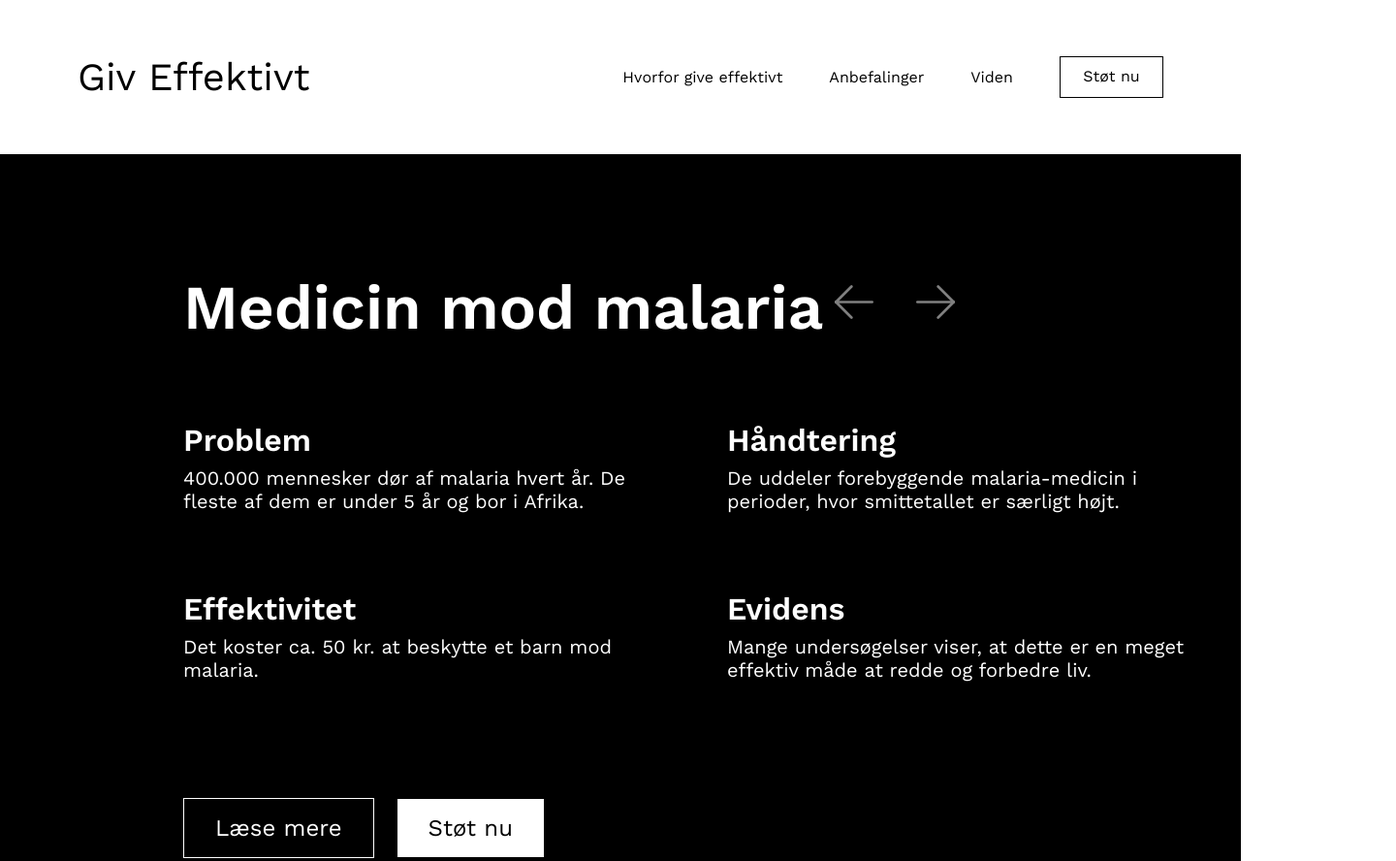
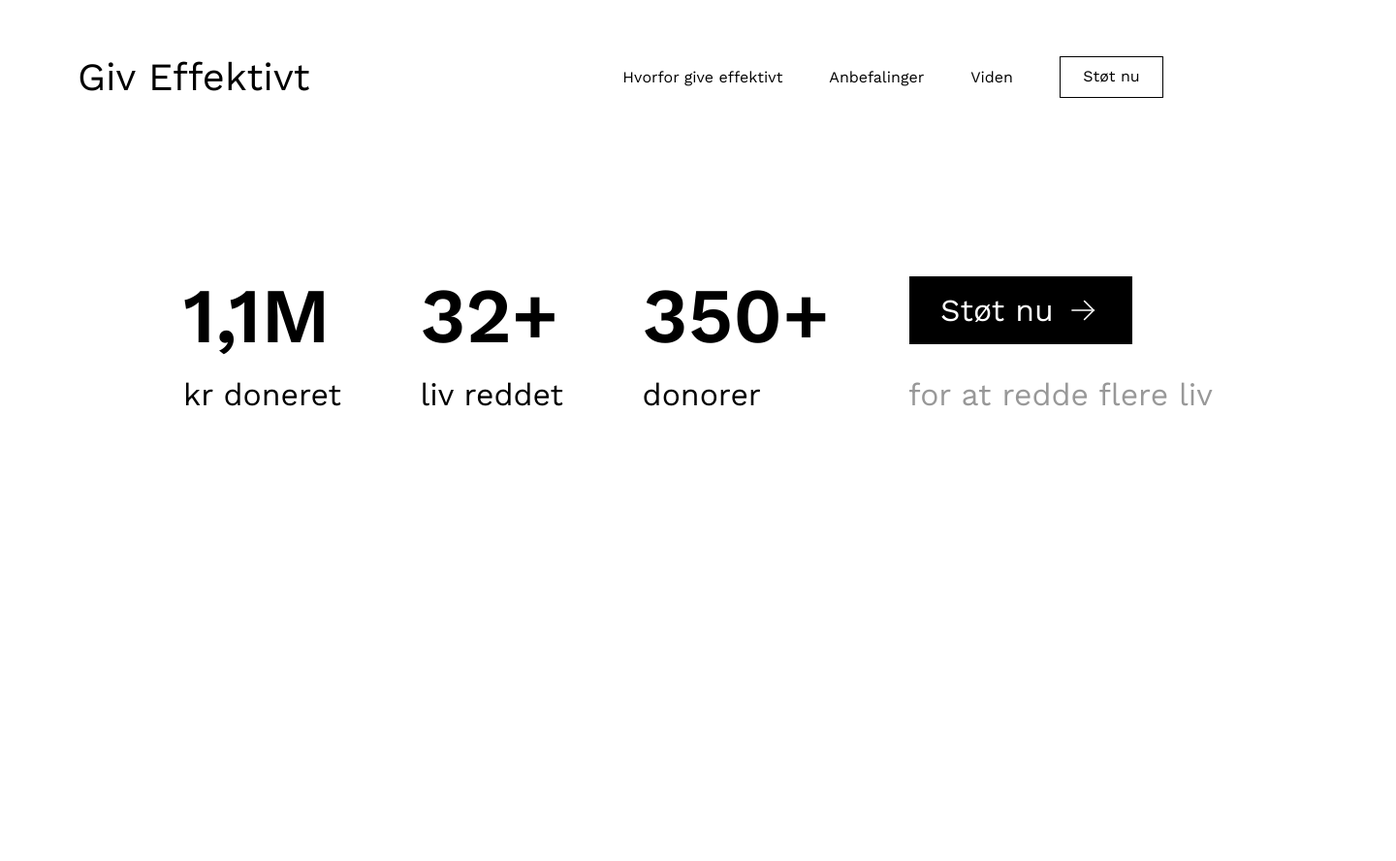
Before and after one commit to deniskolomoyets/denmarkcharity, a website: page index.html in a window 1280 px wide. Shown: the top 888 px of the page at 97% size, 1440 px wide, since content can reach past the window. After the commit the page ends 800 px from the top, so only its background shows below. Drawn offline with nearby package versions, Linux system fonts and the light colour scheme.

Commit message:
section statistics

```diff
--- a/css/style.css
+++ b/css/style.css
@@ -14,7 +14,43 @@ body {
   display: none !important;
 }
 
+.stat-block {
+  display: flex;
+  min-width: 1440px;
+  padding: 120px 189px;
+  justify-content: space-between;
+  align-items: flex-end;
+}
 
+.stat-number {
+  font-size: 80px;
+  font-family: Work Sans;
+  font-weight: 600;
+  padding-bottom: 16px;
+}
+
+.stat-info {
+  font-size: 32px;
+  font-family: Work Sans;
+}
+
+.stat-block > .block-stat-4 > .opa {
+  opacity: 0.4000000059604645;
+}
+.stat-btn {
+  display: flex;
+  padding-bottom: 32px;
+}
+a.btn-stat {
+  justify-content: center;
+  align-items: center;
+  gap: 24px;
+  border: 1px solid var(--new-white, #fff);
+  font-size: 32px;
+  background-color: black;
+  color: white;
+  padding: 16px 32px;
+}
 
 /* .container-wide {
   max-width: 1728px;
--- a/index.html
+++ b/index.html
@@ -121,7 +121,7 @@
         </div>
       </section>
 
-      <section class="slider">
+      <section class="slider none">
         <div class="cont-contant">
           <div class="slider-test">
           <div class="slider-header">
@@ -167,7 +167,30 @@
 
       </section>
 
-
+      <section class="statistics">
+        <div class="stat-block">
+          <div class="block-stat-1">
+            <h4 class="stat-number">1,1M</h4>
+            <p class="stat-info">kr doneret</p>
+          </div>
+          <div class="block-stat-2">
+            <h4 class="stat-number">32+</h4>
+            <p class="stat-info">liv reddet</p>
+          </div>
+          <div class="block-stat-3">
+            <h4 class="stat-number">350+</h4>
+            <p class="stat-info">donorer</p>
+          </div>
+          <div class="block-stat-4">
+            <div class="stat-btn">
+              <a href="#" class="btn-stat">Støt nu
+                <img src="./img/frame/small arrow.svg" alt="">
+              </a>
+            </div>
+            <p class="stat-info opa">for at redde flere liv</p>
+          </div>
+        </div>
+      </section>
     </main>
     <!-- <header class="header">
       <div class="container-wide">
```
Also changed, not shown: img/frame/small arrow.svg (added).
